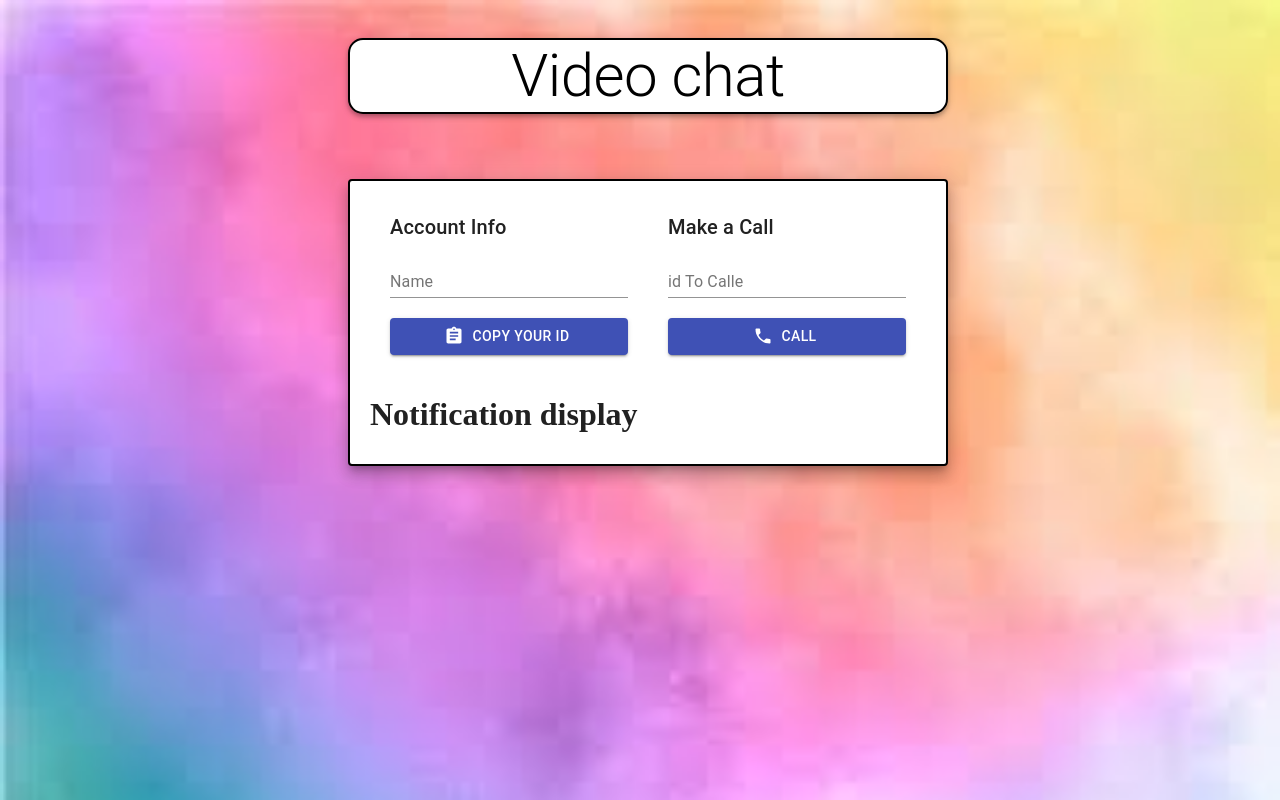
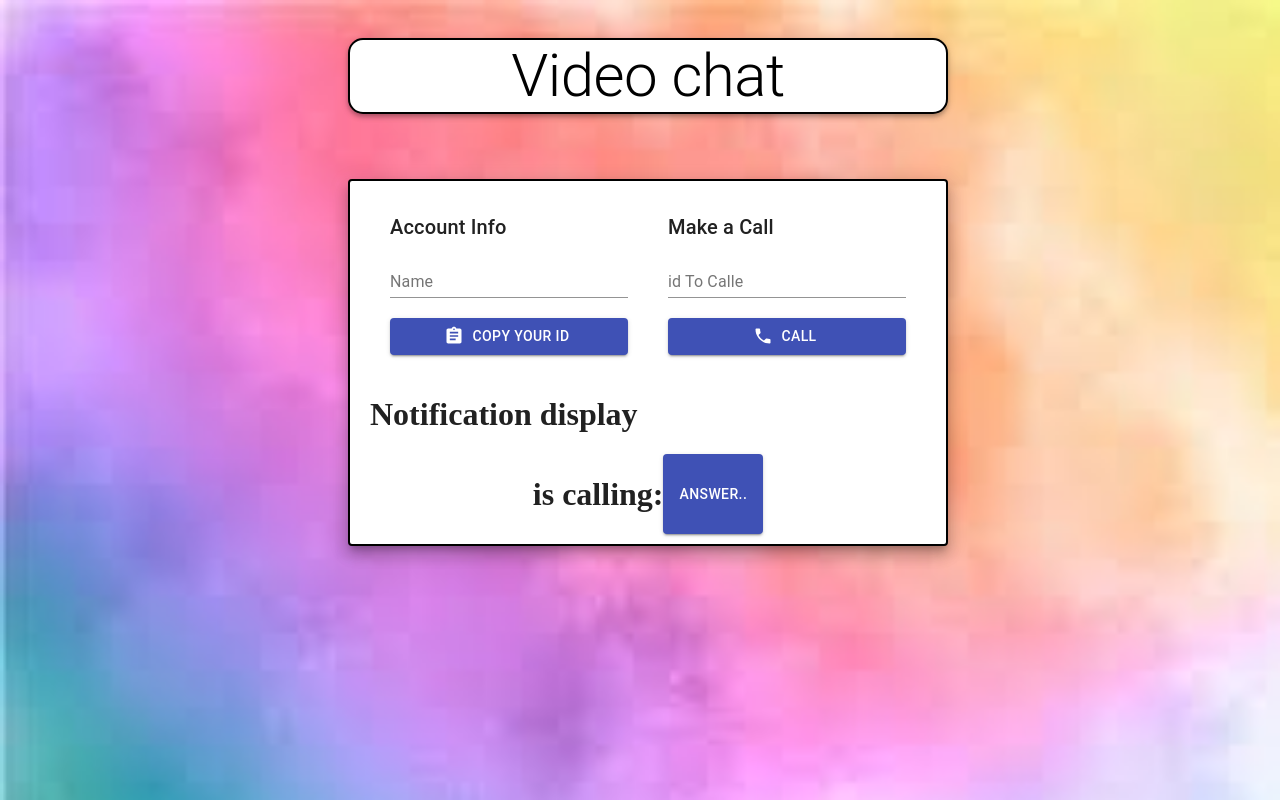
Before and after one commit to neha-2000/videoCalling-reactApp, a React (Create React App) app: page / in a window 1280 px wide. Built offline with nearby package versions, Linux system fonts and the light colour scheme; no server answers.

Commit message:
eleven commit

```diff
--- a/src/Components/Notifications.js
+++ b/src/Components/Notifications.js
@@ -1,20 +1,20 @@
 import React  from 'react'
-//import { useContext } from 'react'
-//import { Button } from '@material-ui/core';
-//import { SocketContext } from "../SocketContext";
+import { useContext } from 'react'
+import { Button } from '@material-ui/core';
+import { SocketContext } from "../SocketContext";
 
 const Notifications = () => {
-    // const {answerCall, call, callAccepted } = useContext(SocketContext);
+    const {answerCall, call, callAccepted } = useContext(SocketContext);
     return (
         <div>
             <h1>Notification display</h1>
-             {/* {call.isReceivingCall && !callAccepted  &&(
+             {call.isReceivingCall && !callAccepted  &&(
                 <div style={{ display: 'flex', justifyContent: 'center' }}>
                     <h1>{call.name} is calling:</h1>
                     <Button variant="contained" color="primary" onClick={answerCall} >Answer..</Button>
                 </div>
 
-            )}  */}
+            )}
         </div>
     );
 };
--- a/src/SocketContext.js
+++ b/src/SocketContext.js
@@ -9,11 +9,12 @@ const socket=io('https://myvideochat-react.herokuapp.com/');
 const ContextProvider =({children}) => {
     const [stream, setStream]= useState(null);
     const [me, setMe]= useState('');
-    const [call, setCall]= useState();
+    const [call, setCall]= useState({isReceivingCall: 'false'});
 
     const [callAccepted, setCallAccepted]= useState(false);
     const [callEnded, setCallEnded]= useState(false);
     const [name, setName]= useState('');
+
 
     const myVideo=useRef();
     const userVideo=useRef();
```
